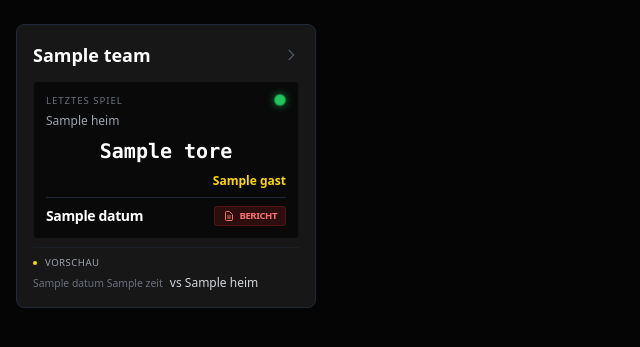
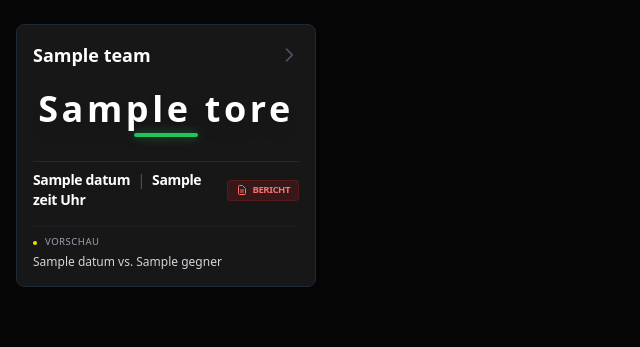
Before and after one commit to jochenneumann83/btv-dashboard, a Flask app: template templates/index.html in a window 1280 px wide. Shown: the part 199-546 px from the top of the page, without its empty margins (0-640 px from the left). Run offline with Flask 3, Linux system fonts and the light colour scheme; the template is opened without the code that fills it: most values are stand-ins (such as "Sample title", 1, 10 or a date in 2020); some libraries are stand-ins or nearby versions.

Commit message:
Update index.html

```diff
--- a/templates/index.html
+++ b/templates/index.html
@@ -17,31 +17,34 @@
 
             <div class="flex justify-between items-center mb-3">
                 <h2 class="text-lg font-bold text-white group-hover:text-btv-yellow truncate">{{ item.team }}</h2>
-                <svg xmlns="http://www.w3.org/2000/svg" class="h-4 w-4 text-gray-600 group-hover:text-btv-yellow" fill="none" viewBox="0 0 24 24" stroke="currentColor">
+                <svg xmlns="http://www.w3.org/2000/svg" class="h-5 w-5 text-gray-600 group-hover:text-btv-yellow transition-colors" fill="none" viewBox="0 0 24 24" stroke="currentColor">
                     <path stroke-linecap="round" stroke-linejoin="round" stroke-width="2" d="M9 5l7 7-7 7" />
                 </svg>
             </div>
 
-            <div class="bg-black/60 rounded p-3 mb-2 border border-white/5 relative flex-grow">
-                {% if item.status %}
-                    <div class="absolute top-3 right-3 w-3 h-3 rounded-full border border-black/30
-                        {% if item.status == 'win' %} bg-green-500 shadow-[0_0_8px_rgba(34,197,94,0.6)]
-                        {% elif item.status == 'loss' %} bg-red-500 shadow-[0_0_8px_rgba(239,68,68,0.6)]
-                        {% else %} bg-yellow-400 shadow-[0_0_8px_rgba(250,204,21,0.6)] {% endif %}">
+            {% if item.game %}
+                <div class="text-center py-2">
+                    <div class="text-4xl font-black text-white tracking-widest mb-1 shadow-black drop-shadow-lg">
+                        {{ item.game.tore }}
                     </div>
+
+                    <div class="flex justify-center gap-1 mb-2">
+                        {% if item.status == 'win' %}
+                            <span class="w-16 h-1 bg-green-500 rounded-full shadow-[0_0_10px_rgba(34,197,94,0.5)]"></span>
+                        {% elif item.status == 'loss' %}
+                            <span class="w-16 h-1 bg-red-500 rounded-full shadow-[0_0_10px_rgba(239,68,68,0.5)]"></span>
+                        {% elif item.status == 'draw' %}
+                            <span class="w-16 h-1 bg-gray-400 rounded-full"></span>
                         {% endif %}
-
-                {% if item.game %}
-                    <div class="text-[0.6rem] text-gray-500 uppercase tracking-widest mb-1">Letztes Spiel</div>
-
-                    <div class="flex flex-col gap-1">
-                        <div class="text-xs {{ 'text-btv-yellow font-bold' if item.game.we_are_home else 'text-gray-400' }} truncate">{{ item.game.heim }}</div>
-                        <div class="text-center font-mono text-xl font-bold text-white py-1">{{ item.game.tore }}</div>
-                        <div class="text-xs text-right {{ 'text-btv-yellow font-bold' if not item.game.we_are_home else 'text-gray-400' }} truncate">{{ item.game.gast }}</div>
+                    </div>
                 </div>
 
                 <div class="flex justify-between items-center mt-2 pt-2 border-t border-gray-800">
-                        <p class="text-sm font-semibold text-white tracking-tight">{{ item.game.datum }}</p>
+                    <p class="text-sm font-semibold text-white tracking-tight">
+                        {{ item.game.datum }}
+                        <span class="text-gray-600 font-light mx-1">|</span>
+                        {{ item.game.zeit }} Uhr
+                    </p>
 
                     {% if item.game.pdf %}
                     <object>
@@ -57,20 +60,19 @@
             {% else %}
                 <p class="text-gray-600 italic text-center py-4 text-xs">Keine Spiele</p>
             {% endif %}
-            </div>
 
             {% if item.next_game %}
-            <div class="mt-auto pt-2 border-t border-gray-800/50">
+            <div class="mt-4 pt-2 border-t border-gray-800/50">
                 <div class="flex items-center gap-2 mb-1">
                     <div class="w-1 h-1 bg-btv-yellow rounded-full"></div>
                     <span class="text-[0.6rem] text-gray-400 uppercase tracking-wider">Vorschau</span>
                 </div>
                 <div class="text-xs text-gray-300 truncate">
-                    <span class="text-gray-500 text-[0.65rem] mr-1">{{ item.next_game.datum }} {{ item.next_game.zeit }}</span>
-                    vs {{ item.next_game.gast if item.next_game.we_are_home else item.next_game.heim }}
+                    {{ item.next_game.datum }} vs. {{ item.next_game.gegner }}
                 </div>
             </div>
             {% endif %}
+
         </div>
     </a>
     {% endfor %}
```
Lines whose indentation alone changed are shown as unchanged.
